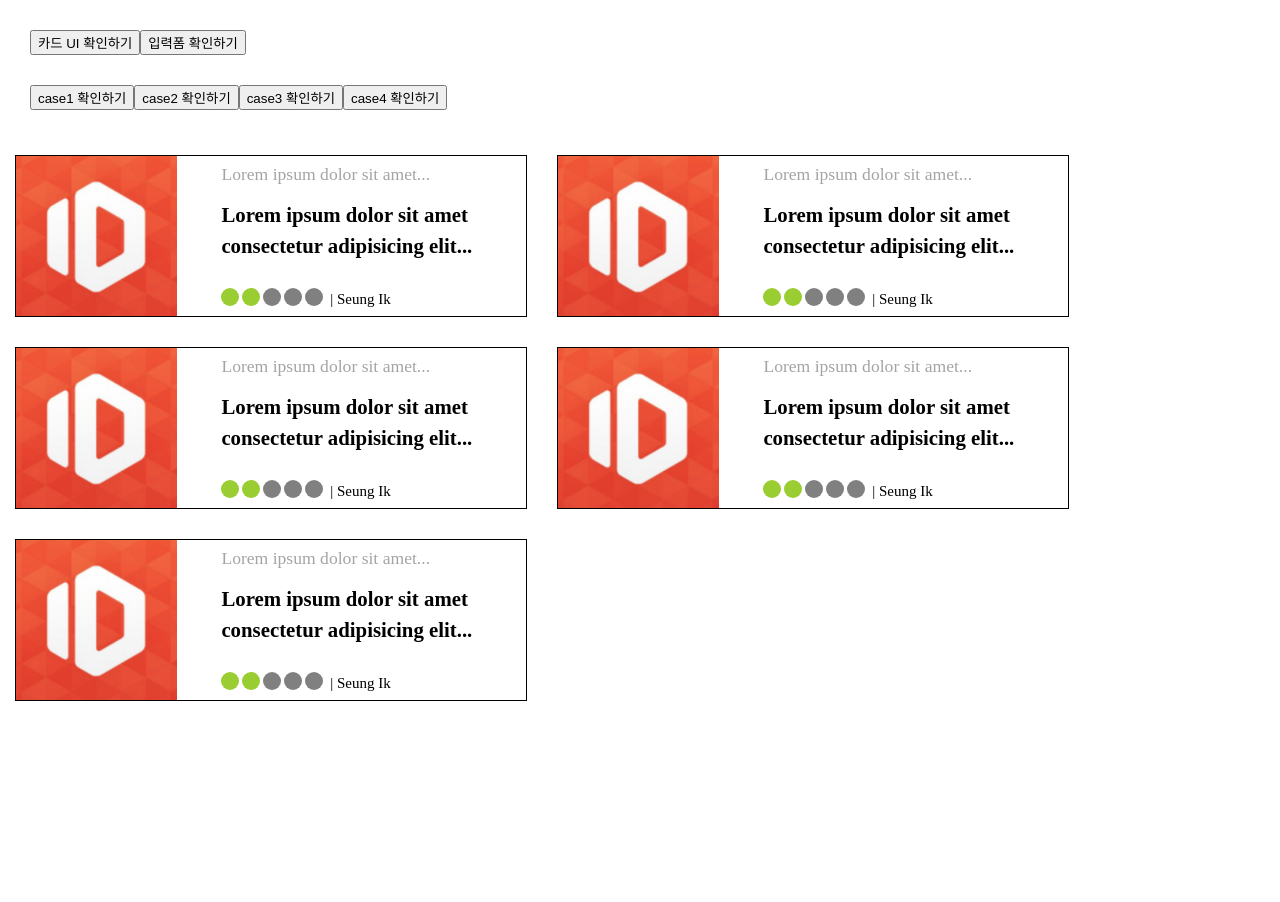
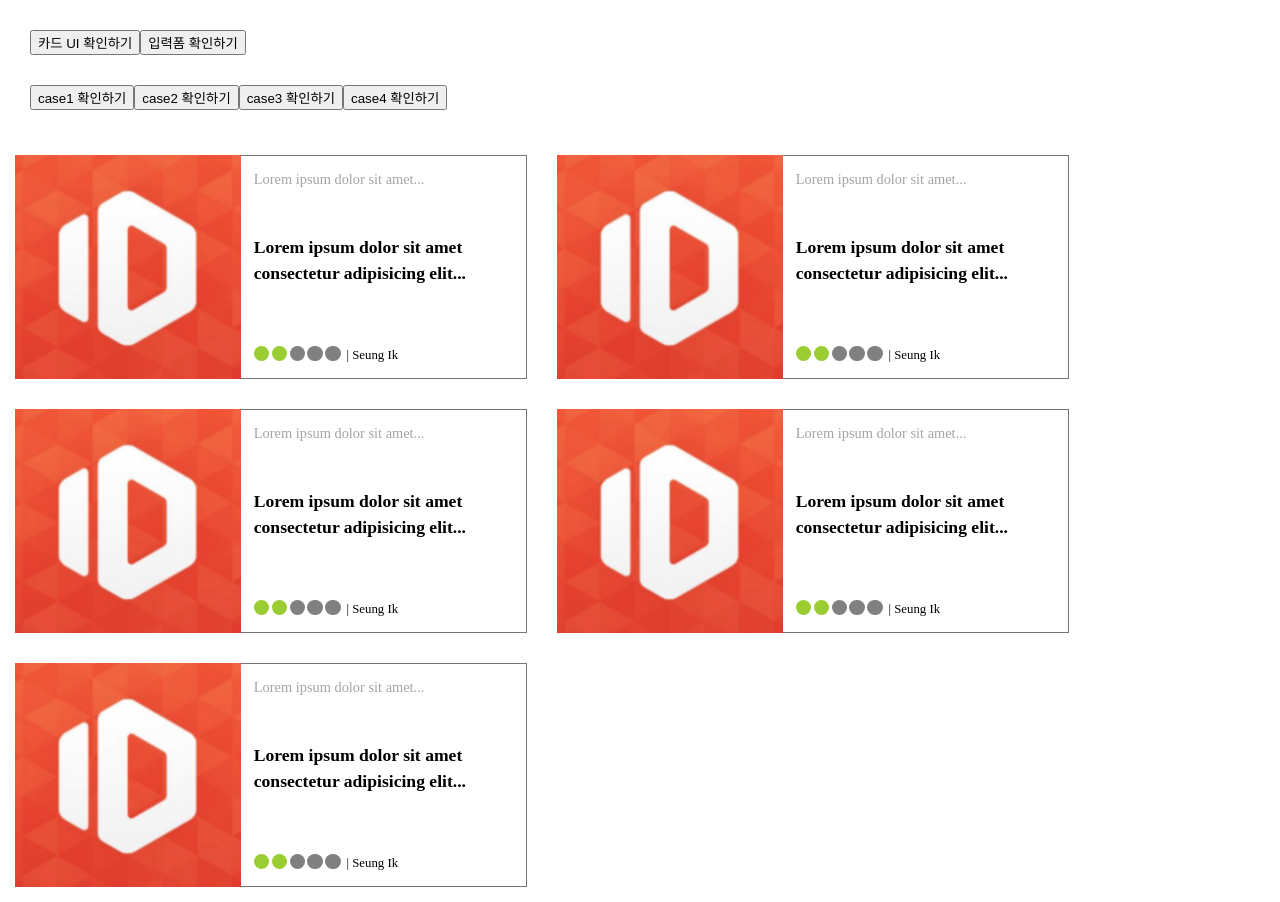
Before and after one commit to seung-ik/backpacker_homework, a React (Create React App) app: page /card/case4 in a window 1280 px wide. Before the commit the page ends 800 px from the top, so only its background shows below. Built offline with nearby package versions, Linux system fonts and the light colour scheme.

Commit message:
card_basic complete

```diff
--- a/src/components/Picture1/index.js
+++ b/src/components/Picture1/index.js
@@ -6,6 +6,7 @@ const Picture1 = () => {
   return (
     <div className="picture-container">
       <img src={logo} alt="로고이미지" />
+
       <div className="picture-middle">
         <div className="picture-label">Card Label</div>
         <div className="picture-title">Card Title</div>
--- a/src/components/Picture1/style.css
+++ b/src/components/Picture1/style.css
@@ -1,62 +1,61 @@
 .picture-container {
-  flex: 1;
+  width: 15vw;
   margin: 1em;
   display: flex;
   flex-direction: column;
-  width: 15vw;
   height: auto;
-  max-width: 15rem;
+  min-width: 170px;
   background-color: rgb(248, 249, 251);
 }
 .picture-container > img {
   width: 100%;
   height: auto;
-  border: 2px solid rgb(115, 115, 116);
   border-bottom: none;
 }
 .picture-middle {
-  flex: 1.6;
   display: flex;
   flex-direction: column;
   justify-content: space-between;
   padding: 0.5em;
-  border: 2px solid rgb(115, 115, 116);
   border-top: none;
   border-bottom: none;
+  border-left: 1.5px solid rgb(115, 115, 116);
+  border-right: 1.5px solid rgb(115, 115, 116);
 }
 
 .picture-label {
-  font-size: 1.1rem;
+  font-size: 0.9rem;
   color: rgb(163, 165, 165);
 }
 .picture-title {
   font-weight: 600;
   margin-bottom: 1rem;
-  font-size: 1.3rem;
+  font-size: 1.1rem;
 }
 .hilight {
   font-weight: 800;
-  font-size: 1.15rem;
+  font-size: 0.95rem;
   color: rgba(235, 92, 39, 0.87);
 }
 .line-through {
-  font-size: 1, 1rem;
+  font-size: 0.8rem;
   text-decoration: line-through;
   color: rgb(163, 165, 165);
 }
 .picture1-bottom {
-  flex: 1.2;
-  padding-top: 0.5em;
+  padding-top: 0.3em;
+  padding-bottom: 0.3em;
   display: flex;
   flex-direction: column;
   justify-content: space-between;
-  border: 2px solid rgb(115, 115, 116);
+  border: 1.5px solid rgb(115, 115, 116);
 }
 
 .point-boxes {
   display: flex;
   width: 60%;
-  margin-left: 0.5em;
+  margin: 0.5em;
+  margin-top: 0.1em;
 }
 .point-box {
   margin-right: 0.2em;
@@ -70,6 +69,6 @@
 }
 .picture1-bottom > span {
   margin-left: 0.5em;
-  font-size: 1rem;
+  font-size: 0.8rem;
   color: rgb(103, 104, 104);
 }
--- a/src/components/Picture2/style.css
+++ b/src/components/Picture2/style.css
@@ -1,6 +1,6 @@
 .picture2-bottom {
   flex: 1;
-  border: 2px solid rgb(115, 115, 116);
+  border: 1.5px solid rgb(115, 115, 116);
   display: flex;
   align-items: center;
   padding: 1em 0.3em;
--- a/src/components/Picture3/style.css
+++ b/src/components/Picture3/style.css
@@ -1,6 +1,6 @@
 .picture3-bottom {
   flex: 1;
   border: none;
-  border-top: 2px solid rgb(115, 115, 116);
+  border-top: 1.5px solid rgb(115, 115, 116);
   background-color: white;
 }
--- a/src/components/Picture4/index.js
+++ b/src/components/Picture4/index.js
@@ -9,8 +9,8 @@ const Picture4 = () => {
         <img src={logo} alt="로고이미지" />
       </div>
       <div className="picture-row-right">
-        <div className="picture-label">Lorem ipsum dolor sit amet...</div>
-        <div className="picture-title">Lorem ipsum dolor sit amet consectetur adipisicing elit...</div>
+        <div className="picture-row-label">Lorem ipsum dolor sit amet...</div>
+        <div className="picture-row-title">Lorem ipsum dolor sit amet consectetur adipisicing elit...</div>
         <div className="point-boxes row">
           <div className="point-box check"></div>
           <div className="point-box check"></div>
--- a/src/components/Picture4/style.css
+++ b/src/components/Picture4/style.css
@@ -1,30 +1,45 @@
 .picture-container-row {
   display: flex;
   width: 40%;
+  min-width: 400px;
   margin: 1em 1em;
-  border: 1px solid black;
+  min-height: 130px;
 }
 
 .picture-row-left {
-  height: 20vh;
-  flex: 1;
+  height: 28vh;
+  width: auto;
+  min-height: 130px;
 }
 .picture-row-left > img {
   width: auto;
-  height: 20vh;
+  height: 28vh;
+  min-height: 130px;
 }
 .picture-row-right {
   padding-left: 1em;
-  flex: 1.6;
+  font-size: 0.8rem;
+  min-width: 140px;
   display: flex;
   flex-direction: column;
-  justify-content: space-around;
-  height: 20vh;
+  justify-content: space-between;
+  border: 1.5px solid rgb(115, 115, 116);
+  border-left: none;
+  min-height: 130px;
+  height: 28vh;
+  padding-top: 1em;
+  padding-bottom: 1em;
 }
-/* .picture-title {
-  text-overflow: ellipsis;
-} */
 .row {
   margin: 0;
   width: 80%;
 }
+.picture-row-label {
+  font-size: 0.9rem;
+  color: rgb(163, 165, 165);
+}
+.picture-row-title {
+  font-weight: 600;
+  margin-bottom: 1rem;
+  font-size: 1.1rem;
+}
--- a/src/pages/Case1/index.js
+++ b/src/pages/Case1/index.js
@@ -6,7 +6,7 @@ const Case1 = () => {
   return (
     <div>
       <CardHeader />
-      <div style={{ display: "flex", justifyContent: "space-around" }}>
+      <div style={{ display: "flex", flexWrap: "wrap" }}>
         <Picture1 />
         <Picture1 />
         <Picture1 />
--- a/src/pages/Case2/index.js
+++ b/src/pages/Case2/index.js
@@ -6,7 +6,7 @@ const Case2 = () => {
   return (
     <div>
       <CardHeader />
-      <div style={{ display: "flex", justifyContent: "space-around" }}>
+      <div style={{ display: "flex", flexWrap: "wrap" }}>
         <Picture2 />
         <Picture2 />
         <Picture2 />
--- a/src/pages/Case3/index.js
+++ b/src/pages/Case3/index.js
@@ -6,7 +6,7 @@ const Case3 = () => {
   return (
     <div>
       <CardHeader />
-      <div style={{ display: "flex", justifyContent: "space-around" }}>
+      <div style={{ display: "flex", flexWrap: "wrap" }}>
         <Picture3 />
         <Picture3 />
         <Picture3 />
```
